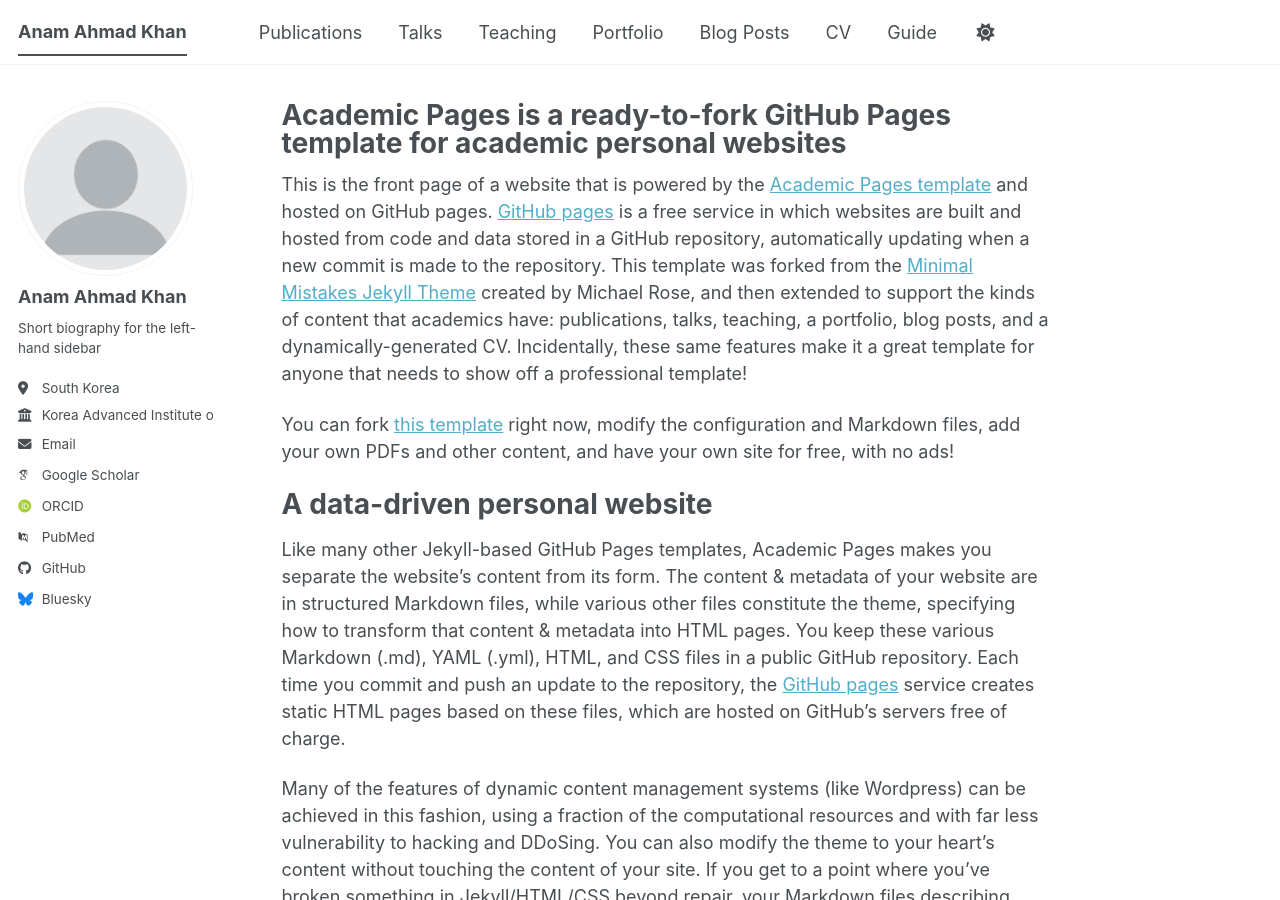
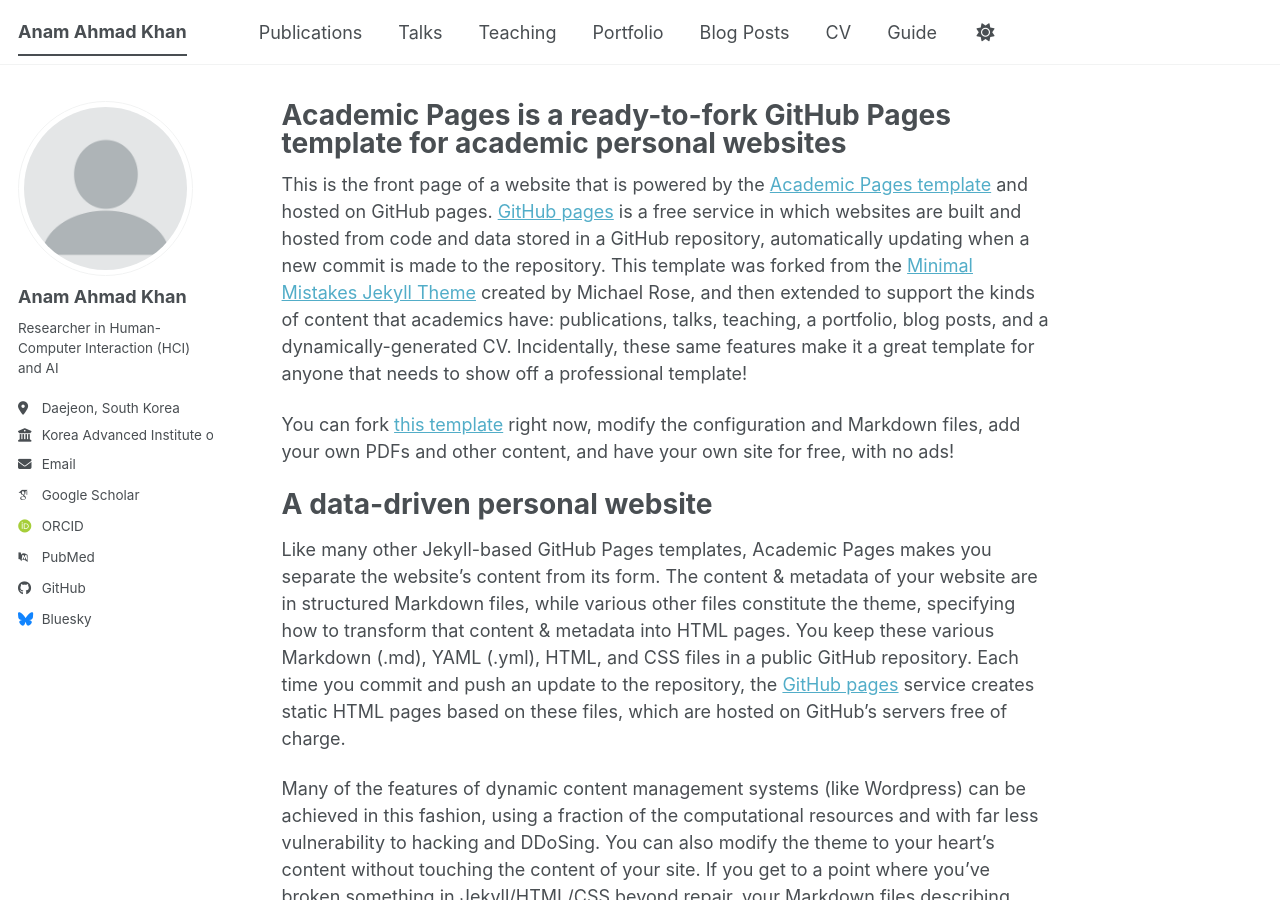
Before and after one commit to khananamahmad3-max/anamkhan.github.io, a Jekyll site: the page built from _pages/about.md, in a window 1280 px wide and 900 px high. Built offline with Jekyll 4.4.1, drawn with Linux system fonts in a browser that asks for light colours; some web fonts are replaced; a script bundle is joined from its source files by our own code; library files that are not in the unit come from our copies.

Commit message:
Update _config.yml

```diff
--- a/_config.yml
+++ b/_config.yml
@@ -12,12 +12,11 @@
 title                    : "Anam Ahmad Khan"
 title_separator          : "-"
 name                     : &name "Anam Ahmad Khan"
-description              : &description "Your Name's academic portfolio"   # Update this with a general description of your site, this is the default if not overridden by a page
-url                      : https://academicpages.github.io # The base hostname & protocol for your site e.g. "https://[your GitHub username].github.io",
+description              : &description "Academic website of Anam Ahmad Khan"   # Update this with a general description of your site, this is the default if not overridden by a page
+url                      : "https://khananamahmad3-max.github.io" # The base hostname & protocol for your site e.g. "https://[your GitHub username].github.io",
                                                            # or if you already have some other page hosted on Github then use "https://[your GitHub username].github.io/[Your Repo Name]"
-baseurl                  : "" # the subpath of your site, e.g. "/blog"
-repository               : "academicpages/academicpages.github.io"
-
+baseurl                  : "/anamkhan.github.io"
+repository               : "khananamahmad3-max/anamkhan.github.io"
 # Site Author - The following control what appear as part of the author content on the side bar.
 #               If a field is blank the icon and link will not appear, otherwise it will be shown.
 #               Additional customization can be done by editing /_includes/author-profile.html
@@ -25,9 +24,9 @@
   # Biographic information
   avatar           : "profile.png"
   name             : "Anam Ahmad Khan"
-  pronouns         : # example: "she/her"
-  bio              : "Short biography for the left-hand sidebar"
-  location         : "South Korea"
+  pronouns         : # example: ""
+  bio              : "Researcher in Human-Computer Interaction (HCI) and AI"
+  location         : "Daejeon, South Korea"
   employer         : "Korea Advanced Institute of Science & Technology (KAIST)"
   uri              : # URL
   email            : "anmahmad@live.com"
@@ -35,13 +34,13 @@
   # Academic websites
   academia         : # URL
   arxiv            : # URL - Update with the correct link to your profile
-  googlescholar    : "https://scholar.google.com/citations?user=PS_CX0AAAAAJ"
+  googlescholar    : "https://scholar.google.com/citations?user=j5thF_4AAAAJ"
   inspire-hep      : # URL
   impactstory      : # URL
-  orcid            : "https://orcid.org/yourorcidurl"
+  orcid            : ""
   semantic         : # URL
   ssrn             : # URL
-  pubmed           : "https://www.ncbi.nlm.nih.gov/pubmed/?term=john+snow"
+  pubmed           : ""
   researchgate     : # URL
   scopus           : # URL
   zotero           : # URL
```
